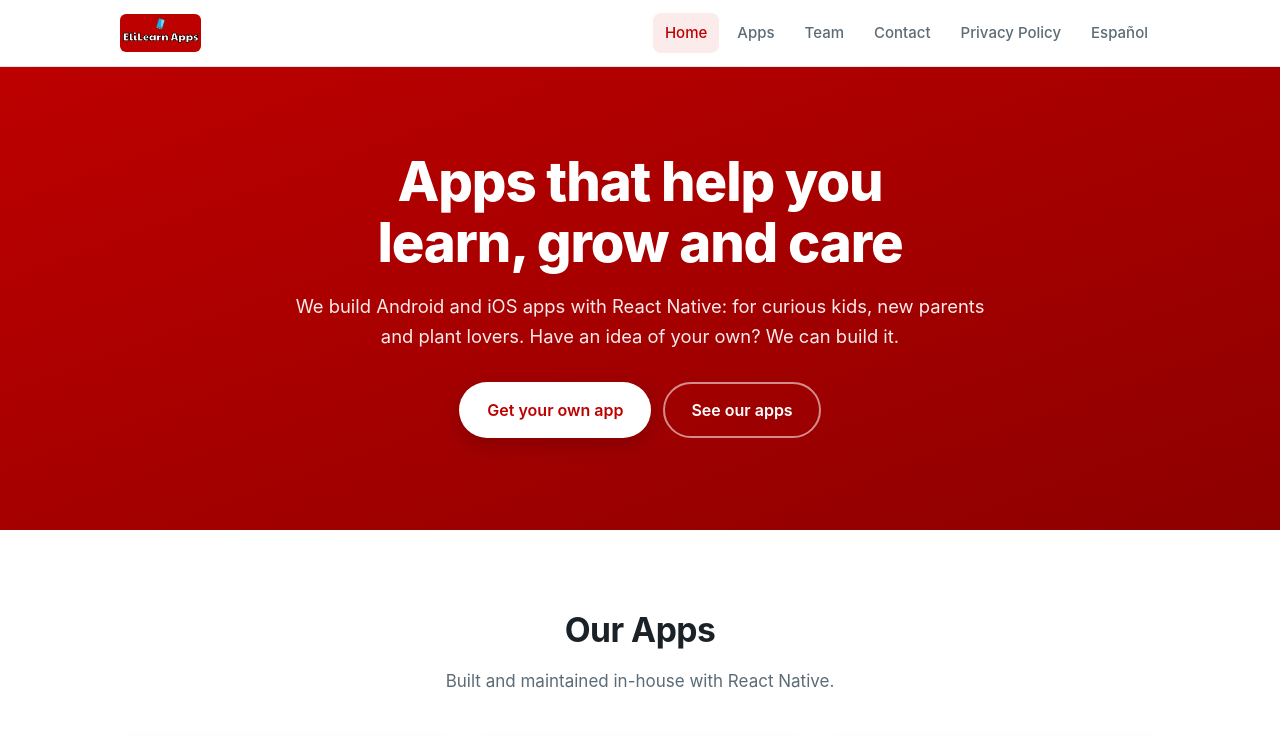
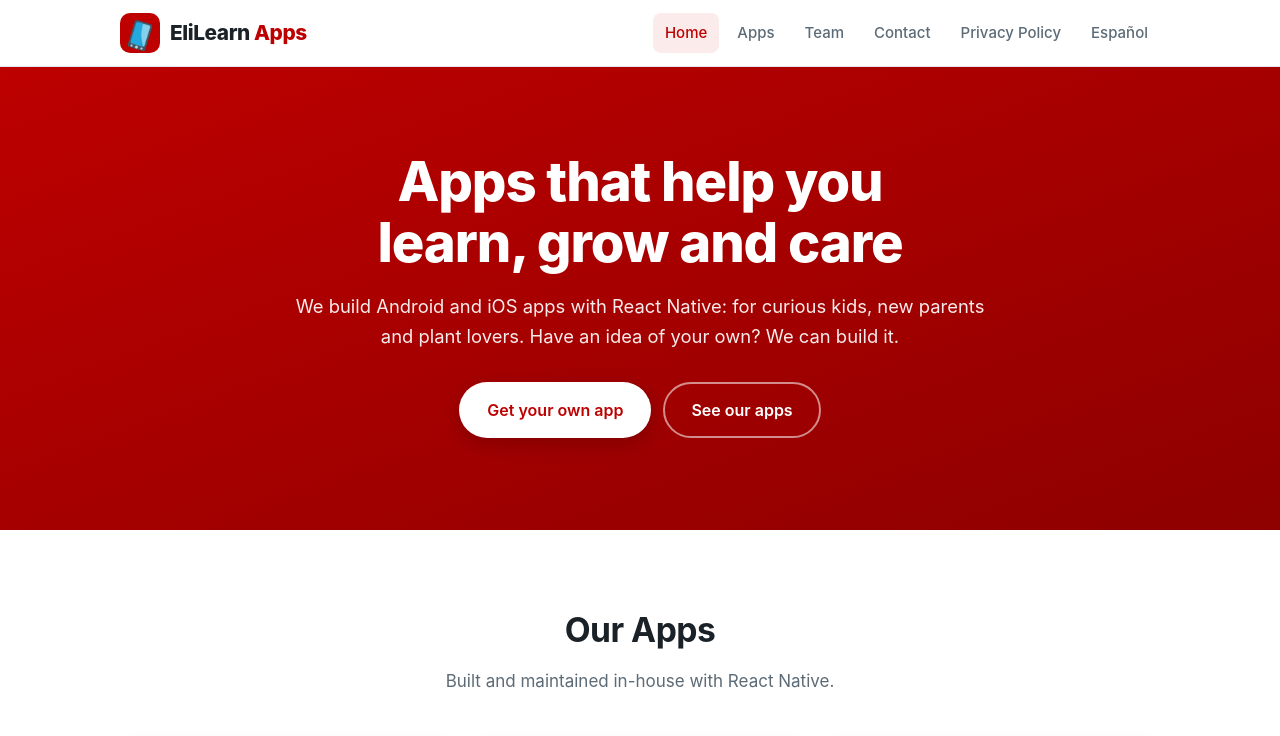
Before and after one commit to samilabud/elilearnapps.com, a plain HTML site: page index.html in a window 1280 px wide. Shown: the top 736 px of the page. Drawn offline with Linux system fonts and the light colour scheme.

Commit message:
Redesign header logo: app badge plus crisp text wordmark
Co-Authored-By: Claude Sonnet 5.5 <noreply@anthropic.com>

```diff
--- a/assets/styles.css
+++ b/assets/styles.css
@@ -70,8 +70,10 @@ a { color: var(--link); }
   display: flex; align-items: center; justify-content: space-between;
   gap: 16px; min-height: 66px;
 }
-.brand { display: inline-flex; align-items: center; }
-.brand img { height: 38px; width: auto; border-radius: 6px; }
+.brand { display: inline-flex; align-items: center; gap: 10px; text-decoration: none; }
+.brand img { height: 40px; width: 40px; border-radius: 10px; }
+.brand-name { font-size: 1.3rem; font-weight: 800; letter-spacing: -.02em; color: var(--text); }
+.brand-name b { color: var(--red); font-weight: 800; }
 .nav { display: flex; gap: 6px; flex-wrap: wrap; }
 .nav a {
   color: var(--text-muted); text-decoration: none; font-size: 15px; font-weight: 500;
--- a/index.html
+++ b/index.html
@@ -17,13 +17,13 @@
 <meta name="theme-color" content="#BD0000">
 <link rel="icon" href="/assets/icon.png">
 <link rel="apple-touch-icon" href="/assets/icon.png">
-<link rel="stylesheet" href="/assets/styles.css?v=2">
+<link rel="stylesheet" href="/assets/styles.css?v=3">
 </head>
 <body>
 
 <header class="site-header">
   <div class="wrap">
-    <a class="brand" href="/"><img src="/assets/logoEliLearn-big-hd.png" alt="EliLearn Apps"></a>
+    <a class="brand" href="/"><img src="/assets/logo-mark.png" alt="" width="40" height="40"><span class="brand-name">EliLearn <b>Apps</b></span></a>
     <nav class="nav">
       <a href="/" class="current">Home</a>
       <a href="#apps">Apps</a>
```
Also changed, not shown: 404.html (+2 -2 lines), es/index.html (+2 -2 lines), es/privacy-policy/index.html (+2 -2 lines), privacy-policy/index.html (+2 -2 lines), assets/logo-mark.png (added).
